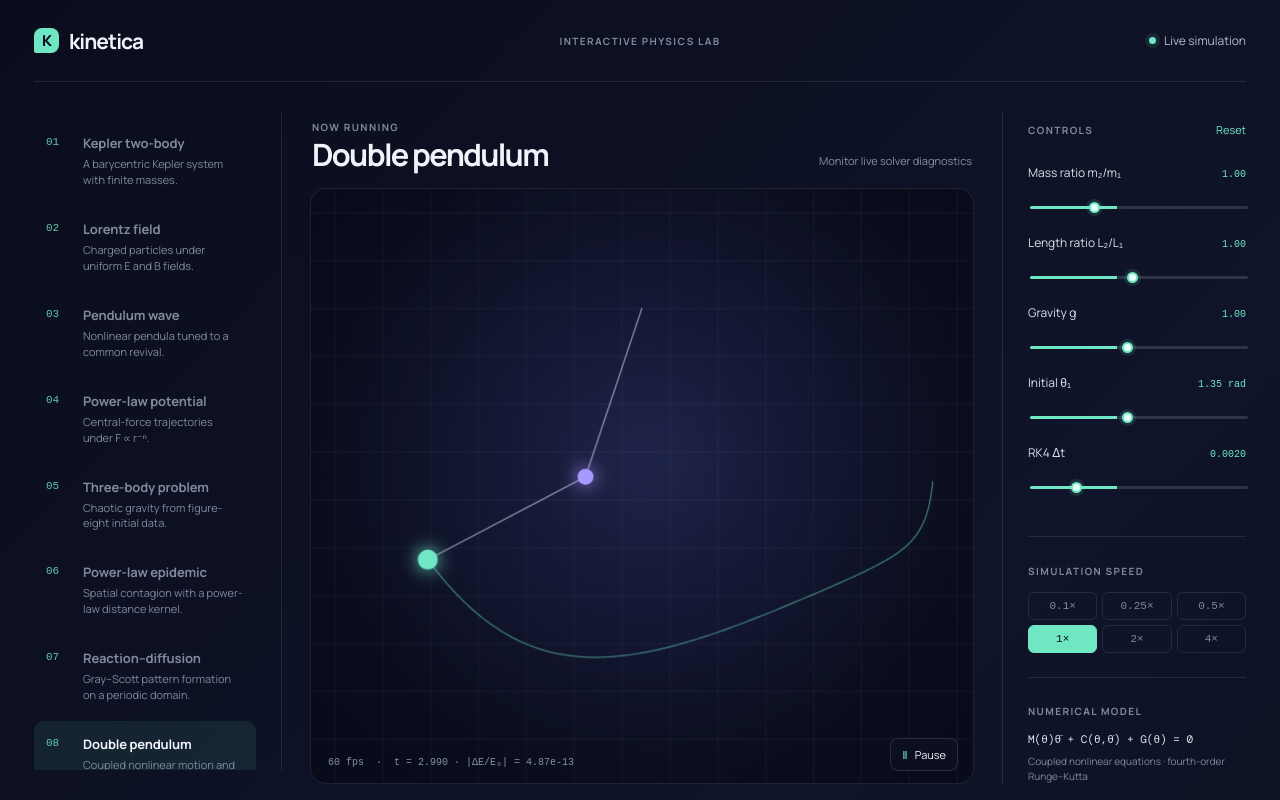
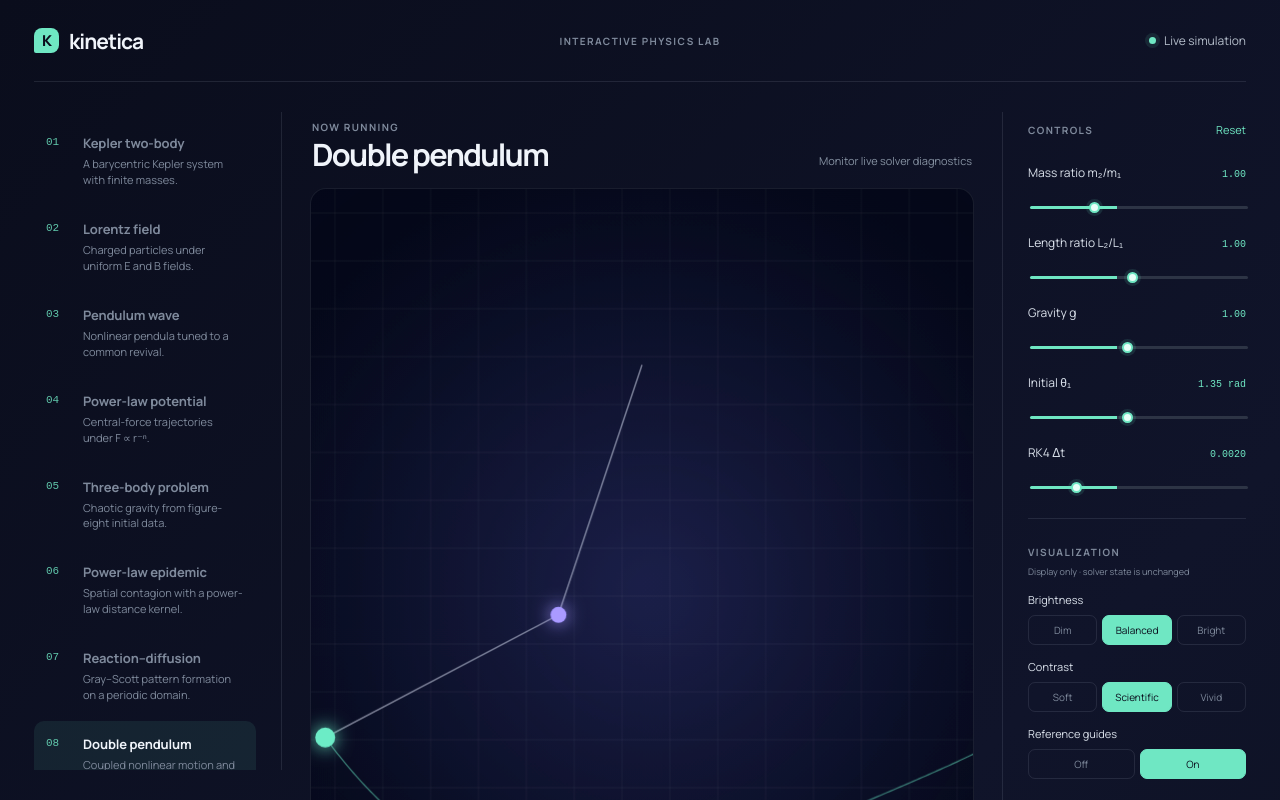
Before and after one commit to Banegasn/physics-lab, an Angular app: page /simulations/double-pendulum in a window 1280 px wide. Shown: the top 800 px of the page. Built offline with nearby package versions, Linux system fonts and the light colour scheme.

Commit message:
Add visualization controls across simulations

```diff
--- a/angular.json
+++ b/angular.json
@@ -48,7 +48,7 @@
                 },
                 {
                   "type": "anyComponentStyle",
-                  "maximumWarning": "10kB",
+                  "maximumWarning": "11kB",
                   "maximumError": "12kB"
                 }
               ],
--- a/src/app/simulation-page.html
+++ b/src/app/simulation-page.html
@@ -44,6 +44,7 @@
       <canvas
         #simCanvas
         class="simulation"
+        [style.filter]="visualizationFilter()"
         [class.stage-surface-hidden]="selectedScenario() === 'windTunnel3d'"
         [class.orbitable]="isThreeDimensional()"
         aria-label="{{ scenario().name }} simulation"
@@ -56,6 +57,7 @@
       <div
         #windTunnelHost
         class="wind-tunnel-host"
+        [style.filter]="visualizationFilter()"
         [class.active]="selectedScenario() === 'windTunnel3d'"
         role="img"
         aria-label="Interactive three-dimensional wind tunnel"
@@ -103,6 +105,26 @@
                   </button>
                 }
               </div>
+            } @else if (isStepper(control)) {
+              <div class="numeric-stepper" role="group" [attr.aria-label]="control.label">
+                <button
+                  type="button"
+                  (click)="adjustControl(control, -1)"
+                  [disabled]="controlValue(control.key) <= control.min"
+                  [attr.aria-label]="'Decrease ' + control.label"
+                >
+                  −
+                </button>
+                <span>{{ formattedControl(control) }}</span>
+                <button
+                  type="button"
+                  (click)="adjustControl(control, 1)"
+                  [disabled]="controlValue(control.key) >= control.max"
+                  [attr.aria-label]="'Increase ' + control.label"
+                >
+                  +
+                </button>
+              </div>
             } @else {
               <input
                 type="range"
@@ -114,6 +136,44 @@
                 (input)="updateControl(control.key, $event)"
               />
             }
+          </div>
+        }
+      </div>
+      <div class="visualization-controls">
+        <div class="visualization-heading">
+          <span class="eyebrow">Visualization</span>
+          <small>Display only · solver state is unchanged</small>
+        </div>
+        @for (control of visualizationControls; track control.key) {
+          <div class="visualization-control">
+            <span>{{ control.label }}</span>
+            <div class="control-options" role="group" [attr.aria-label]="control.label">
+              @for (option of control.options; track option.value) {
+                <button
+                  type="button"
+                  [class.active]="visualizationValue(control.key) === option.value"
+                  (click)="setVisualization(control.key, option.value)"
+                >
+                  {{ option.label }}
+                </button>
+              }
+            </div>
+          </div>
+        }
+        @for (control of scenarioVisualizationControls(); track control.key) {
+          <div class="visualization-control">
+            <span>{{ control.label }}</span>
+            <div class="control-options" role="group" [attr.aria-label]="control.label">
+              @for (option of control.options; track option.value) {
+                <button
+                  type="button"
+                  [class.active]="controlValue(control.key) === option.value"
+                  (click)="setControlValue(control.key, option.value)"
+                >
+                  {{ option.label }}
+                </button>
+              }
+            </div>
           </div>
         }
       </div>
--- a/src/app/simulation-page.scss
+++ b/src/app/simulation-page.scss
@@ -178,6 +178,7 @@
   border-radius: 16px;
   background: radial-gradient(circle at 50% 45%, #171b3a, #090c1b 72%);
   touch-action: none;
+  transition: filter 180ms ease;
 }
 .simulation.orbitable {
   cursor: grab;
@@ -199,6 +200,7 @@
   background: #080b18;
   touch-action: none;
   cursor: grab;
+  transition: filter 180ms ease;
 }
 .wind-tunnel-host.active {
   display: block;
@@ -318,6 +320,64 @@ input[type='range']::-webkit-slider-thumb {
   color: var(--ink);
   border-color: var(--mint);
   background: var(--mint);
+}
+.numeric-stepper {
+  display: grid;
+  grid-template-columns: 34px 1fr 34px;
+  align-items: center;
+  gap: 6px;
+}
+.numeric-stepper button {
+  height: 30px;
+  border: 1px solid var(--line);
+  border-radius: 7px;
+  background: transparent;
+  color: var(--mint);
+  font-size: 17px;
+  cursor: pointer;
+}
+.numeric-stepper button:hover:not(:disabled) {
+  border-color: rgba(111, 231, 195, 0.55);
+  background: rgba(111, 231, 195, 0.08);
+}
+.numeric-stepper button:disabled {
+  color: var(--muted);
+  cursor: default;
+  opacity: 0.35;
+}
+.numeric-stepper span {
+  display: grid;
+  place-items: center;
+  height: 30px;
+  border: 1px solid rgba(255, 255, 255, 0.07);
+  border-radius: 7px;
+  color: var(--white);
+  background: rgba(255, 255, 255, 0.025);
+  font:
+    11px ui-monospace,
+    monospace;
+}
+.visualization-controls {
+  display: grid;
+  gap: 14px;
+  margin-top: 24px;
+  padding-top: 20px;
+  border-top: 1px solid var(--line);
+}
+.visualization-control {
+  display: grid;
+  gap: 8px;
+}
+.visualization-heading small {
+  display: block;
+  margin-top: 5px;
+  color: var(--muted);
+  font-size: 9px;
+  line-height: 1.35;
+}
+.visualization-control > span {
+  color: #d9e0ea;
+  font-size: 11px;
 }
 .model-upload {
   margin-top: 25px;
--- a/src/app/simulation-page.ts
+++ b/src/app/simulation-page.ts
@@ -146,7 +146,11 @@ type ControlKey =
   | 'wind3dAngle'
   | 'wind3dResolution'
   | 'wind3dView'
-  | 'wind3dParticles';
+  | 'wind3dParticles'
+  | 'wind3dPointSize'
+  | 'wind3dGlow';
+
+type VisualizationKey = 'brightness' | 'contrast' | 'guides';
 
 interface Control {
   key: ControlKey;
@@ -157,6 +161,25 @@ interface Control {
   unit: string;
   options?: readonly { value: number; label: string }[];
 }
+
+interface VisualizationControl {
+  key: VisualizationKey;
+  label: string;
+  options: readonly { value: number; label: string }[];
+}
+
+const STEPPER_CONTROLS = new Set<ControlKey>([
+  'particleCount',
+  'pendulums',
+  'baseCycles',
+  'epidemicRadius',
+  'nBodyCount',
+  'gravity3dCount',
+  'magnetic3dCount',
+  'springCount',
+  'springMode',
+  'fluidRadius',
+]);
 interface Particle extends PhaseBody {
   hue: number;
   trail: { x: number; y: number }[];
@@ -720,6 +743,46 @@ export class SimulationPage implements AfterViewInit, OnDestroy {
   protected readonly speedOptions = [0.1, 0.25, 0.5, 1, 2, 4] as const;
   protected readonly fps = signal(60);
   protected readonly metric = signal('t = 0.000');
+  protected readonly visualization = signal<Record<VisualizationKey, number>>({
+    brightness: 1,
+    contrast: 1,
+    guides: 1,
+  });
+  protected readonly visualizationControls: readonly VisualizationControl[] = [
+    {
+      key: 'brightness',
+      label: 'Brightness',
+      options: [
+        { value: 0, label: 'Dim' },
+        { value: 1, label: 'Balanced' },
+        { value: 2, label: 'Bright' },
+      ],
+    },
+    {
+      key: 'contrast',
+      label: 'Contrast',
+      options: [
+        { value: 0, label: 'Soft' },
+        { value: 1, label: 'Scientific' },
+        { value: 2, label: 'Vivid' },
+      ],
+    },
+    {
+      key: 'guides',
+      label: 'Reference guides',
+      options: [
+        { value: 0, label: 'Off' },
+        { value: 1, label: 'On' },
+      ],
+    },
+  ];
+  protected readonly visualizationFilter = computed(() => {
+    const settings = this.visualization();
+    const brightness = [0.86, 1, 1.18][settings.brightness] ?? 1;
+    const contrast = [0.9, 1.04, 1.2][settings.contrast] ?? 1.04;
+    const saturation = [0.82, 1.04, 1.24][settings.contrast] ?? 1.04;
+    return `brightness(${brightness}) contrast(${contrast}) saturate(${saturation})`;
+  });
   protected readonly isThreeDimensional = computed(() =>
     ['lorenz3d', 'gravity3d', 'magnetic3d', 'windTunnel3d'].includes(this.selectedScenario()),
   );
@@ -820,12 +883,88 @@ export class SimulationPage implements AfterViewInit, OnDestroy {
     wind3dResolution: 1,
     wind3dView: 1,
     wind3dParticles: 1800,
+    wind3dPointSize: 1.5,
+    wind3dGlow: 1.45,
   });
   protected readonly scenarios = SCENARIOS;
   protected readonly scenario = computed(() =>
     this.scenarios.find((item) => item.id === this.selectedScenario())!,
   );
   protected readonly guide = computed(() => MODEL_GUIDES[this.selectedScenario()]);
+  protected readonly scenarioVisualizationControls = computed<Control[]>(() => {
+    if (this.selectedScenario() === 'fluid')
+      return [
+        {
+          key: 'fluidView',
+          label: 'Field view',
+          min: 0,
+          max: 2,
+          step: 1,
+          unit: '',
+          options: [
+            { value: 0, label: 'Vorticity' },
+            { value: 1, label: 'Speed' },
+            { value: 2, label: 'Pressure' },
+          ],
+        },
+      ];
+    if (this.selectedScenario() === 'windTunnel3d')
+      return [
+        {
+          key: 'wind3dView',
+          label: 'Tracer color',
+          min: 0,
+          max: 2,
+          step: 1,
+          unit: '',
+          options: [
+            { value: 0, label: 'Uniform' },
+            { value: 1, label: 'Speed' },
+            { value: 2, label: 'Vorticity' },
+          ],
+        },
+        {
+          key: 'wind3dParticles',
+          label: 'Tracer density',
+          min: 800,
+          max: 3200,
+          step: 1000,
+          unit: '',
+          options: [
+            { value: 800, label: 'Low' },
+            { value: 1800, label: 'Medium' },
+            { value: 3200, label: 'High' },
+          ],
+        },
+        {
+          key: 'wind3dPointSize',
+          label: 'Tracer size',
+          min: 0.85,
+          max: 1.5,
+          step: 0.3,
+          unit: '',
+          options: [
+            { value: 0.85, label: 'Small' },
+            { value: 1.15, label: 'Medium' },
+            { value: 1.5, label: 'Large' },
+          ],
+        },
+        {
+          key: 'wind3dGlow',
+          label: 'Tracer luminosity',
+          min: 0.85,
+          max: 1.45,
+          step: 0.3,
+          unit: '',
+          options: [
+            { value: 0.85, label: 'Soft' },
+            { value: 1.15, label: 'Bright' },
+            { value: 1.45, label: 'Maximum' },
+          ],
+        },
+      ];
+    return [];
+  });
   protected readonly activeControls = computed<Control[]>(() => {
     if (this.selectedScenario() === 'orbit')
       return [
@@ -1176,19 +1315,6 @@ export class SimulationPage implements AfterViewInit, OnDestroy {
             { value: 1, label: 'Square' },
           ],
         },
-        {
-          key: 'fluidView',
-          label: 'Field view',
-          min: 0,
-          max: 2,
-          step: 1,
-          unit: '',
-          options: [
-            { value: 0, label: 'Vorticity' },
-            { value: 1, label: 'Speed' },
-            { value: 2, label: 'Pressure' },
-          ],
-        },
       ];
     if (this.selectedScenario() === 'windTunnel3d') {
       const obstacleOptions = [
@@ -1237,32 +1363,6 @@ export class SimulationPage implements AfterViewInit, OnDestroy {
             { value: 0, label: '42×24×24' },
             { value: 1, label: '54×30×30' },
             { value: 2, label: '66×36×36' },
-          ],
-        },
-        {
-          key: 'wind3dView',
-          label: 'Tracer color',
-          min: 0,
-          max: 2,
-          step: 1,
-          unit: '',
-          options: [
-            { value: 0, label: 'Uniform' },
-            { value: 1, label: 'Speed' },
-            { value: 2, label: 'Vorticity' },
-          ],
-        },
-        {
-          key: 'wind3dParticles',
-          label: 'Tracer density',
-          min: 800,
-          max: 3200,
-          step: 1000,
-          unit: '',
-          options: [
-            { value: 800, label: 'Low' },
-            { value: 1800, label: 'Medium' },
-            { value: 3200, label: 'High' },
           ],
         },
       ];
@@ -1530,6 +1630,21 @@ export class SimulationPage implements AfterViewInit, OnDestroy {
   protected setSpeed(speed: number): void {
     this.speed.set(speed);
   }
+  protected setVisualization(key: VisualizationKey, value: number): void {
+    this.visualization.update((settings) => ({ ...settings, [key]: value }));
+  }
+  protected visualizationValue(key: VisualizationKey): number {
+    return this.visualization()[key];
+  }
+  protected isStepper(control: Control): boolean {
+    return STEPPER_CONTROLS.has(control.key);
+  }
+  protected adjustControl(control: Control, direction: -1 | 1): void {
+    const value = this.controlValue(control.key) + direction * control.step;
+    const clamped = Math.max(control.min, Math.min(control.max, value));
+    const precision = Math.min(6, Math.max(0, Math.ceil(-Math.log10(control.step))));
+    this.setControlValue(control.key, Number(clamped.toFixed(precision)));
+  }
   protected async loadWindModel(event: Event): Promise<void> {
     const input = event.target as HTMLInputElement;
     const file = input.files?.[0];
@@ -2396,6 +2511,9 @@ export class SimulationPage implements AfterViewInit, OnDestroy {
       this.running(),
       this.controls().wind3dView,
       Math.round(this.controls().wind3dParticles),
+      this.controls().wind3dPointSize,
+      this.controls().wind3dGlow,
+      this.visualization().guides === 1,
     );
   }
   private drawAtmosphere(context: CanvasRenderingContext2D): void {
@@ -2411,6 +2529,7 @@ export class SimulationPage implements AfterViewInit, OnDestroy {
     gradient.addColorStop(1, 'rgba(7, 10, 24, 0)');
     context.fillStyle = gradient;
     context.fillRect(0, 0, this.width, this.height);
+    if (this.visualization().guides !== 1) return;
     context.strokeStyle = 'rgba(255,255,255,.035)';
     for (let x = 24; x < this.width; x += 48) {
       context.beginPath();
```
Also changed, not shown: src/app/wind-tunnel-3d.ts (+27 -6 lines), 1 other file (tests, documents, lock files or other folders).
